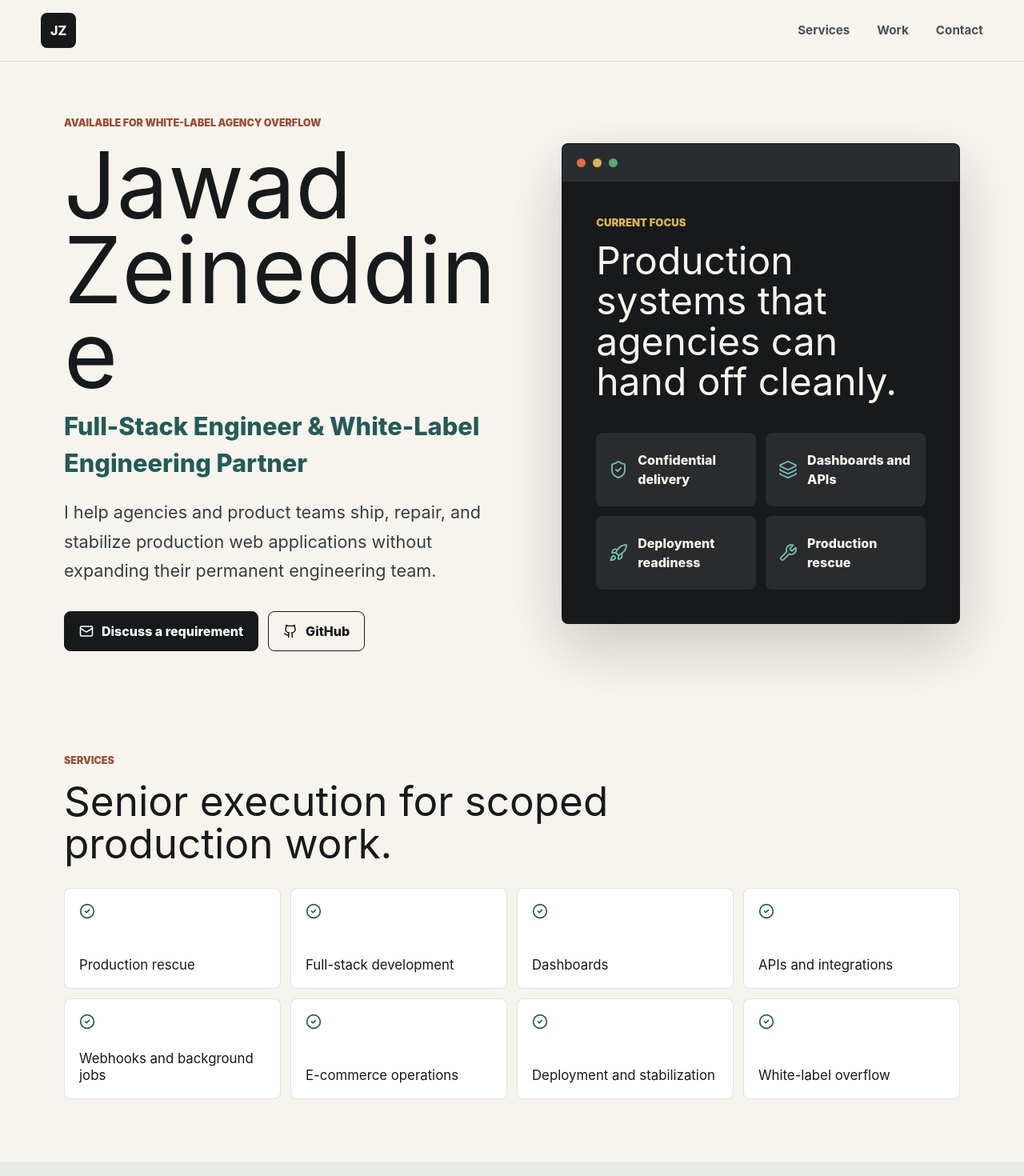
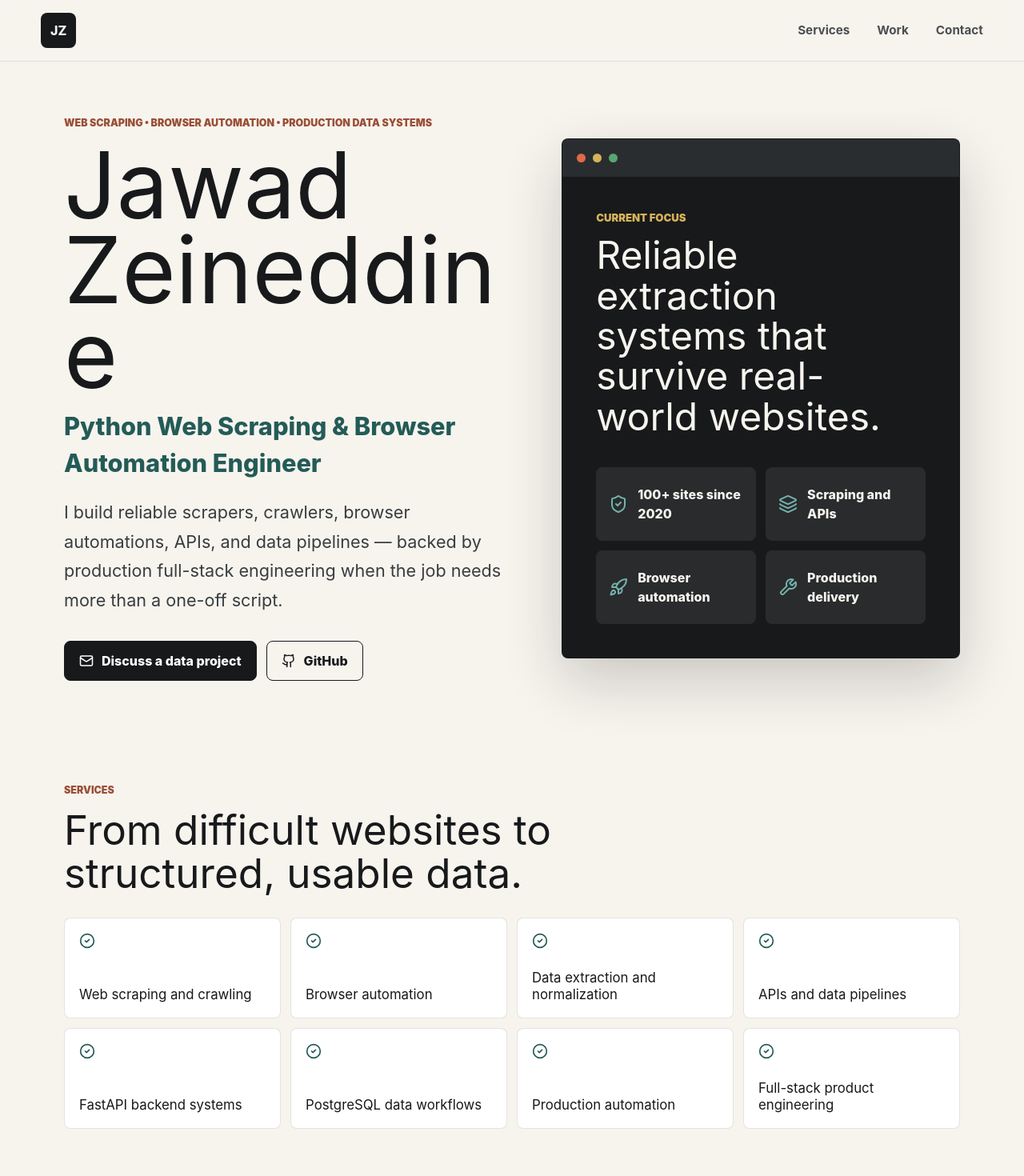
Before and after one commit to MJszeineddine/jawad-portfolio, a React (Vite) app: page / in a window 1280 px wide. Shown: the top 1470 px of the page at 80% size. Built offline with nearby package versions, Linux system fonts and the light colour scheme.

Commit message:
Reposition portfolio around scraping and browser automation

```diff
--- a/src/App.tsx
+++ b/src/App.tsx
@@ -11,36 +11,44 @@ import {
 } from 'lucide-react';
 
 const services = [
-  'Production rescue',
-  'Full-stack development',
-  'Dashboards',
-  'APIs and integrations',
-  'Webhooks and background jobs',
-  'E-commerce operations',
-  'Deployment and stabilization',
-  'White-label overflow',
+  'Web scraping and crawling',
+  'Browser automation',
+  'Data extraction and normalization',
+  'APIs and data pipelines',
+  'FastAPI backend systems',
+  'PostgreSQL data workflows',
+  'Production automation',
+  'Full-stack product engineering',
 ];
 
 const stack = [
+  'Python',
+  'Playwright',
+  'Scrapy',
+  'Selenium',
+  'BeautifulSoup',
+  'FastAPI',
+  'PostgreSQL',
+  'Docker',
+  'REST APIs',
+  'Data pipelines',
+  'TypeScript',
+  'Node.js',
   'React',
   'Next.js',
-  'TypeScript',
-  'Node.js',
-  'Python',
-  'FastAPI',
-  'PostgreSQL',
   'Redis',
-  'BullMQ',
-  'Prisma',
-  'Docker',
   'GitHub Actions',
-  'Authentication',
-  'Role-based access',
-  'RTL interfaces',
-  'Production deployment',
 ];
 
 const work = [
+  {
+    title: 'Web Scraping & Browser Automation Lab',
+    type: 'Public scraping and automation proof',
+    href: 'https://github.com/MJszeineddine/MJszeineddine/tree/main/scraping-lab',
+    details:
+      'Public engineering sample showing HTTP-first extraction, Playwright-rendered page automation, structured validation, retries, normalization, deduplication, and testable pipeline separation.',
+    points: ['Python + httpx + BeautifulSoup', 'Playwright browser automation', 'Pydantic validation', 'Production-oriented pipeline design'],
+  },
   {
     title: 'GoPilot Express',
     type: 'Delivery operations platform',
@@ -74,24 +82,25 @@ const jsonLd = {
   email: 'mailto:mjawadzeineddine@gmail.com',
   url: 'https://mjszeineddine.github.io/',
   sameAs: ['https://github.com/MJszeineddine'],
-  jobTitle: 'Full-Stack Engineer | White-Label Engineering Partner',
+  jobTitle: 'Python Web Scraping & Browser Automation Engineer',
   address: {
     '@type': 'PostalAddress',
     addressCountry: 'Lebanon',
   },
   knowsAbout: [
-    'React',
-    'Next.js',
+    'Python',
+    'Web scraping',
+    'Browser automation',
+    'Playwright',
+    'Scrapy',
+    'Selenium',
+    'FastAPI',
+    'PostgreSQL',
+    'Data pipelines',
+    'APIs',
+    'Docker',
     'TypeScript',
     'Node.js',
-    'Python',
-    'FastAPI',
-    'PostgreSQL',
-    'Redis',
-    'BullMQ',
-    'APIs',
-    'Docker',
-    'CI/CD',
     'Production deployment',
   ],
 };
@@ -114,17 +123,17 @@ function App() {
       <main id="top">
         <section className="hero section-wrap">
           <div className="hero-copy">
-            <p className="eyebrow">Available for white-label agency overflow</p>
+            <p className="eyebrow">Web scraping • browser automation • production data systems</p>
             <h1>Jawad Zeineddine</h1>
-            <p className="subtitle">Full-Stack Engineer & White-Label Engineering Partner</p>
+            <p className="subtitle">Python Web Scraping & Browser Automation Engineer</p>
             <p className="hero-text">
-              I help agencies and product teams ship, repair, and stabilize production web applications without
-              expanding their permanent engineering team.
+              I build reliable scrapers, crawlers, browser automations, APIs, and data pipelines — backed by
+              production full-stack engineering when the job needs more than a one-off script.
             </p>
             <div className="hero-actions">
-              <a className="button primary" href="mailto:mjawadzeineddine@gmail.com?subject=White-label%20engineering%20requirement">
+              <a className="button primary" href="mailto:mjawadzeineddine@gmail.com?subject=Web%20scraping%20or%20automation%20project">
                 <Mail size={18} aria-hidden="true" />
-                Discuss a requirement
+                Discuss a data project
               </a>
               <a className="button secondary" href="https://github.com/MJszeineddine">
                 <Github size={18} aria-hidden="true" />
@@ -141,24 +150,24 @@ function App() {
             <div className="panel-body">
               <div>
                 <p className="panel-label">Current focus</p>
-                <h2>Production systems that agencies can hand off cleanly.</h2>
+                <h2>Reliable extraction systems that survive real-world websites.</h2>
               </div>
               <div className="status-grid">
                 <div>
                   <ShieldCheck aria-hidden="true" />
-                  <span>Confidential delivery</span>
+                  <span>100+ sites since 2020</span>
                 </div>
                 <div>
                   <Layers3 aria-hidden="true" />
-                  <span>Dashboards and APIs</span>
+                  <span>Scraping and APIs</span>
                 </div>
                 <div>
                   <Rocket aria-hidden="true" />
-                  <span>Deployment readiness</span>
+                  <span>Browser automation</span>
                 </div>
                 <div>
                   <Wrench aria-hidden="true" />
-                  <span>Production rescue</span>
+                  <span>Production delivery</span>
                 </div>
               </div>
             </div>
@@ -168,7 +177,7 @@ function App() {
         <section id="services" className="section-wrap">
           <div className="section-heading">
             <p className="eyebrow">Services</p>
-            <h2>Senior execution for scoped production work.</h2>
+            <h2>From difficult websites to structured, usable data.</h2>
           </div>
           <div className="service-grid">
             {services.map((service) => (
@@ -184,7 +193,7 @@ function App() {
           <div className="section-wrap">
             <div className="section-heading">
               <p className="eyebrow">Featured work</p>
-              <h2>Case studies written at a client-safe level.</h2>
+              <h2>Public proof across scraping, backend systems, and production engineering.</h2>
             </div>
             <div className="work-grid">
               {work.map((item) => (
@@ -229,7 +238,7 @@ function App() {
         <section className="section-wrap">
           <div className="section-heading">
             <p className="eyebrow">Technical stack</p>
-            <h2>Tools I use to ship stable systems.</h2>
+            <h2>Tools I use to extract, automate, and ship stable systems.</h2>
           </div>
           <div className="stack-list" aria-label="Technical capabilities">
             {stack.map((item) => (
@@ -255,7 +264,7 @@ function App() {
         <section id="contact" className="section-wrap contact-section">
           <div>
             <p className="eyebrow">Contact</p>
-            <h2>Send one current requirement and I’ll return a fixed white-label fulfilment quote with acceptance tests.</h2>
+            <h2>Send the target website or automation problem and I’ll define the extraction path, risks, and deliverable.</h2>
           </div>
           <form
             className="contact-form"
```
